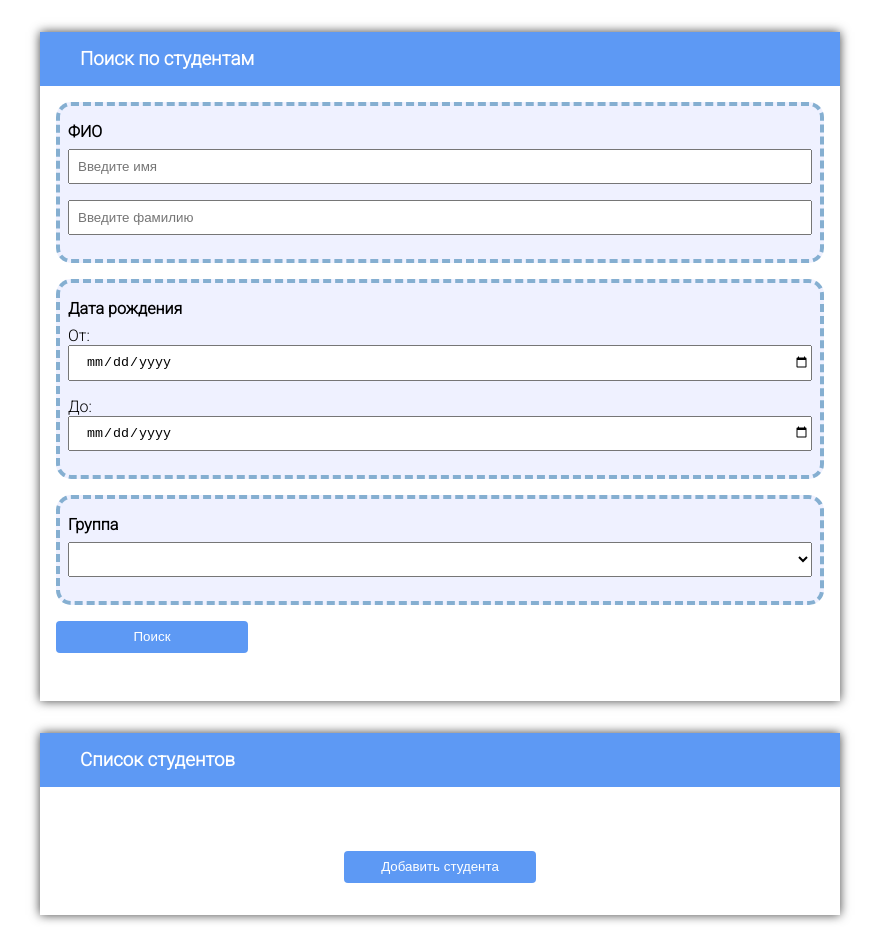
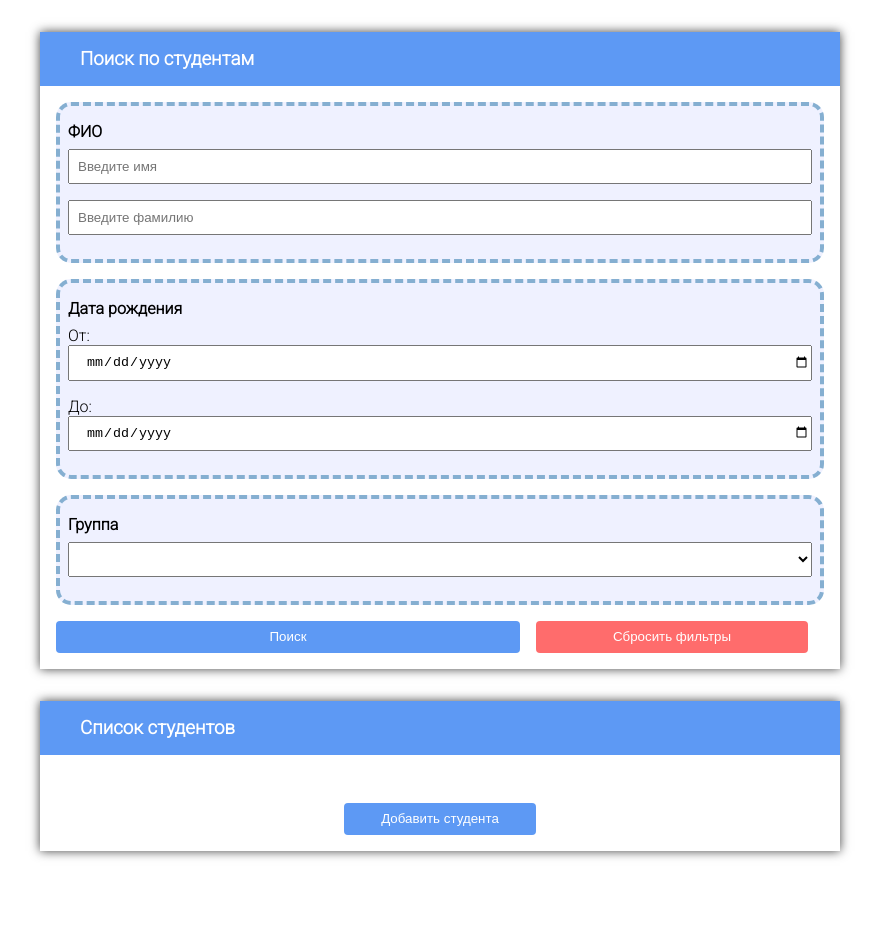
Before and after one commit to AspilateX/StudentsListFirebase, a plain HTML site: page index.html in a window 1280 px wide. Shown: the whole page, without its empty margins (200-1079 px from the left). After the commit the page ends 883 px from the top, so only its background shows below. Drawn offline with Linux system fonts and the light colour scheme; no server answers.

Commit message:
Add files via upload

```diff
--- a/css/style.css
+++ b/css/style.css
@@ -20,7 +20,6 @@ body {
 .container {
     max-width: 50rem;
     margin: 2rem auto;
-    padding-bottom: 2rem;
     -webkit-box-shadow: 0px 0px 10px 0px rgba(0,0,0,0.75);
     -moz-box-shadow: 0px 0px 10px 0px rgba(0,0,0,0.75);
     box-shadow: 0px 0px 10px 0px rgba(0,0,0,0.75);
@@ -39,7 +38,7 @@ header h3 {
 
 .table-users {
     width: 90%;
-    margin: 2rem auto;
+    margin: 1rem auto;
     border-collapse: collapse;
 }
 
@@ -87,6 +86,11 @@ header h3 {
 
 .table-wrapper {
     text-align: center;
+}
+
+.form-btn-wrapper {
+    display: flex;
+    justify-content: space-between;
 }
 
 .btn-add {
@@ -175,6 +179,15 @@ input, select {
     background: var(--primary-color);
     border: none;
     color: #fff;
-    width: 12rem;
-    height: 2rem;
+    flex-grow: 2;
 }
+
+.btn-reset {
+
+    text-align: center;
+    flex-grow: 1;
+    background: var(--secondary-color);
+    border: none;
+    color: #fff;
+    margin: auto 1rem;
+}
--- a/index.html
+++ b/index.html
@@ -32,7 +32,11 @@
                         <!--Список групп-->
                     </select>
                 </div>
+                <div class="form-btn-wrapper">
                     <button class="btn btn-submit" type="submit">Поиск</button>
+                    <button class="btn btn-reset">Сбросить фильтры</button>
+                </div>
+
             </form>
         </div>
     </div>
@@ -40,12 +44,13 @@
         <header>
             <h3>Список студентов</h3>
         </header>
+        <div class="window">
             <div class="table-wrapper">
                 <table class="table-users">
-
                     <!--Students here-->
                 </table>
                 <button class="btn btn-add">Добавить студента</button>
+            </div>
         </div>
     </div>
     <div class="add-modal modal-wrapper">
--- a/js/db.js
+++ b/js/db.js
@@ -1,4 +1,4 @@
-import { collection, query, where, getDocs, addDoc, deleteDoc, doc, onSnapshot, orderBy } from "https://www.gstatic.com/firebasejs/9.4.1/firebase-firestore.js";
+import { collection, query, where, addDoc, deleteDoc, doc, onSnapshot } from "https://www.gstatic.com/firebasejs/9.4.1/firebase-firestore.js";
 import { db } from "./firestoreConfig.js"
 import { UpdateSearchGroupList } from "./search.js";
 import { renderStudent, removeStudentRenderById, clearStudentRenders } from "./studentsList.js";
@@ -25,6 +25,8 @@ export function showStudentsByFilter(firstName, lastName, birthdayFrom, birthday
     clearStudentRenders();
 
     var q = query(collection(db, "students"));
+
+
 
     docsList.forEach((doc) => {
         let passes = true;
```
Also changed, not shown: js/firestoreConfig.js (+4 -3 lines). Lines whose indentation alone changed are shown as unchanged.
